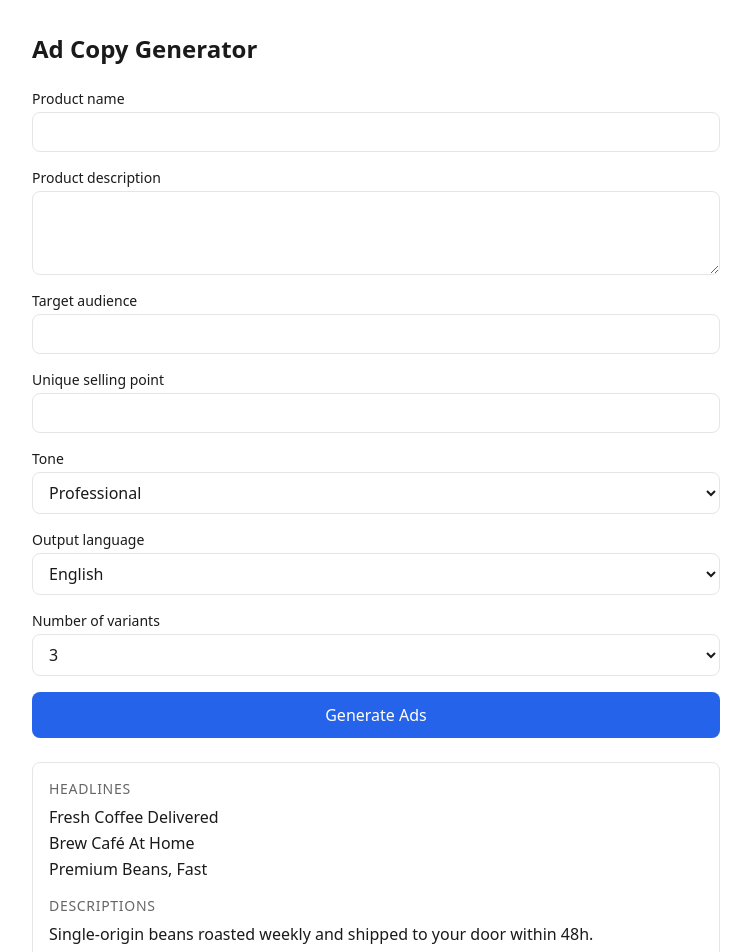
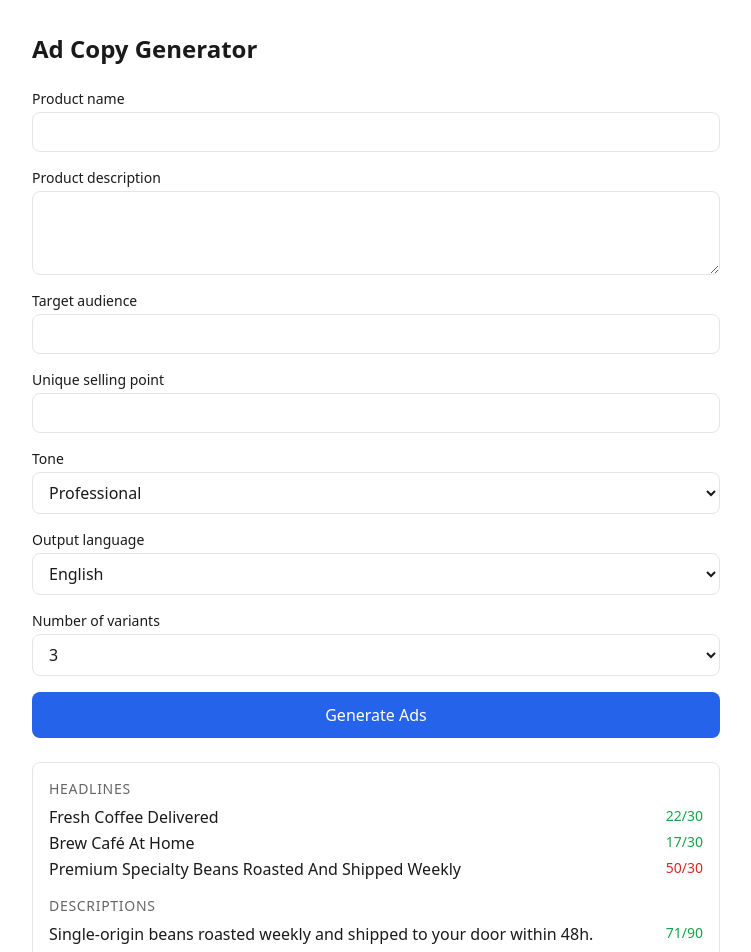
Before and after one commit to jerzyszajner/ad-copy-generator, a React (Vite) app: page / in a window 1280 px wide. Shown: the top 952 px of the page, without its empty margins (264-1015 px from the left). Built offline with nearby package versions, Linux system fonts and the light colour scheme.

Commit message:
feat(results): add char counter

```diff
--- a/src/App.tsx
+++ b/src/App.tsx
@@ -7,11 +7,11 @@ const MOCK_VARIANT: AdVariantType = {
   headlines: [
     'Fresh Coffee Delivered',
     'Brew Café At Home',
-    'Premium Beans, Fast',
+    'Premium Specialty Beans Roasted And Shipped Weekly',
   ],
   descriptions: [
     'Single-origin beans roasted weekly and shipped to your door within 48h.',
-    'Skip the queue. Enjoy barista-grade coffee at home from just 89 NOK/bag.',
+    'Skip the queue and enjoy truly barista-grade specialty coffee delivered daily, right from just 89 NOK per bag.',
   ],
   rationale:
     'Rational angle focused on convenience and quality, targeting busy professionals who value specialty coffee.',
--- a/src/components/AdVariant/AdVariant.module.css
+++ b/src/components/AdVariant/AdVariant.module.css
@@ -30,8 +30,27 @@
 }
 
 .item {
+  display: flex;
+  align-items: flex-start;
+  justify-content: space-between;
+  gap: var(--spacing-md);
+}
+
+.text {
   font-size: var(--font-size-base);
   color: var(--color-text);
+  flex: 1;
+}
+
+.counter {
+  font-size: var(--font-size-sm);
+  color: var(--color-success);
+  font-variant-numeric: tabular-nums;
+  flex-shrink: 0;
+}
+
+.counterOver {
+  color: var(--color-error);
 }
 
 .rationale {
--- a/src/components/AdVariant/AdVariant.tsx
+++ b/src/components/AdVariant/AdVariant.tsx
@@ -4,6 +4,9 @@ import styles from './AdVariant.module.css';
 interface AdVariantProps {
   variant: AdVariantType;
 }
+
+const HEADLINE_MAX = 30;
+const DESCRIPTION_MAX = 90;
 
 function AdVariant({ variant }: AdVariantProps) {
   return (
@@ -13,7 +16,14 @@ function AdVariant({ variant }: AdVariantProps) {
         <ul className={styles.list}>
           {variant.headlines.map((headline, index) => (
             <li key={index} className={styles.item}>
-              {headline}
+              <span className={styles.text}>{headline}</span>
+              <span
+                className={`${styles.counter} ${
+                  headline.length > HEADLINE_MAX ? styles.counterOver : ''
+                }`}
+              >
+                {headline.length}/{HEADLINE_MAX}
+              </span>
             </li>
           ))}
         </ul>
@@ -24,7 +34,14 @@ function AdVariant({ variant }: AdVariantProps) {
         <ul className={styles.list}>
           {variant.descriptions.map((description, index) => (
             <li key={index} className={styles.item}>
-              {description}
+              <span className={styles.text}>{description}</span>
+              <span
+                className={`${styles.counter} ${
+                  description.length > DESCRIPTION_MAX ? styles.counterOver : ''
+                }`}
+              >
+                {description.length}/{DESCRIPTION_MAX}
+              </span>
             </li>
           ))}
         </ul>
```
